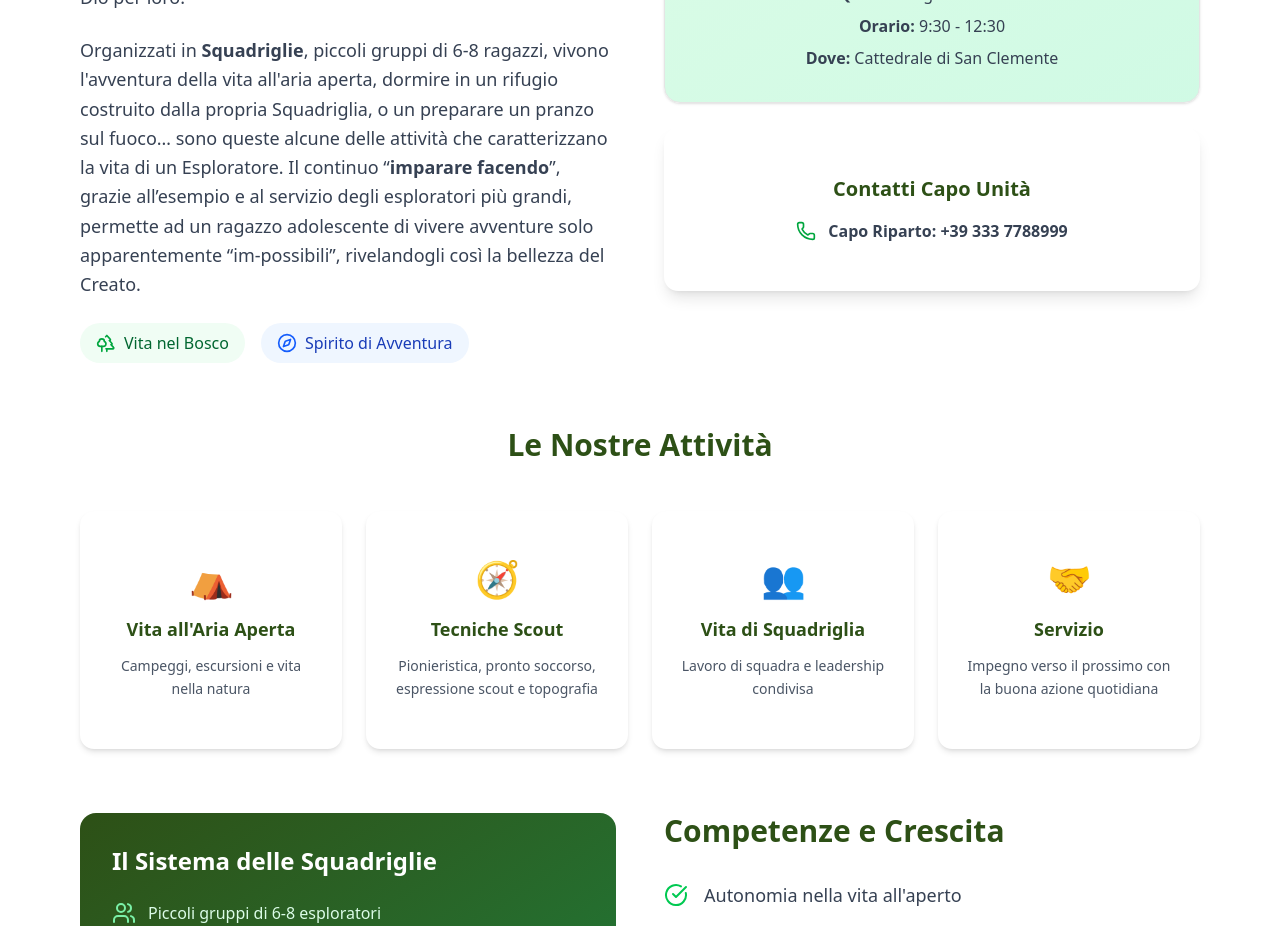
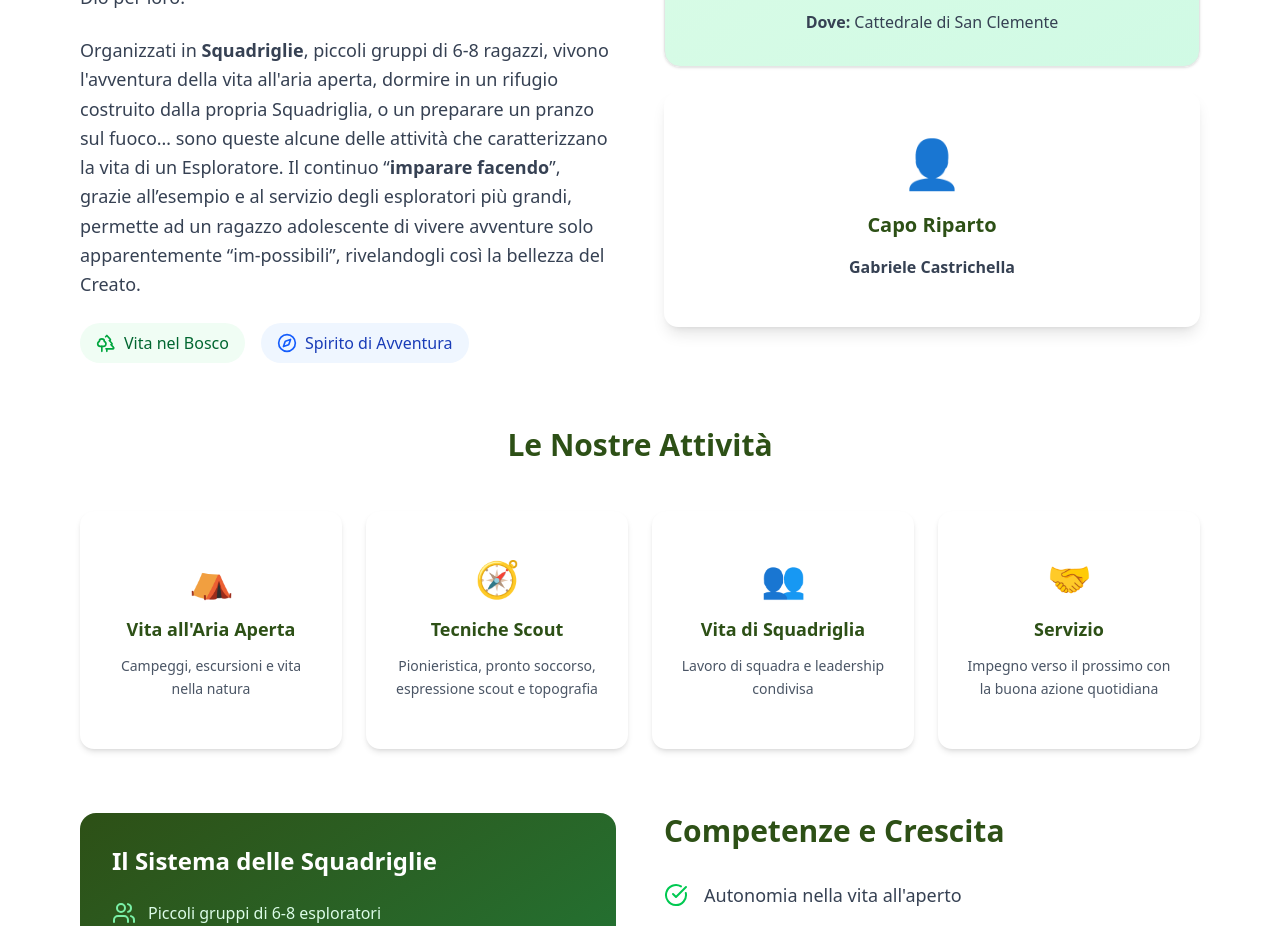
Before and after one commit to RiccardoSchiavetta/Velletri1FSE, a React (Vite) app: page /esploratori in a window 1280 px wide. Shown: the part 900-1826 px from the top of the page. Built offline with nearby package versions, Linux system fonts and the light colour scheme; no server answers.

Commit message:
Modifiche home page e rimossi contatti dei capi

```diff
--- a/src/pages/Coccinelle.jsx
+++ b/src/pages/Coccinelle.jsx
@@ -114,13 +114,13 @@ export default function Coccinelle() {
                   </div>
                 </div>
               </Card>
-               <Card className="border-0 shadow-lg">
+              <Card className="border-0 shadow-lg">
                     <CardContent className="p-6">
-                        <h3 className="text-xl font-bold text-[#2d5016] mb-4 text-center">Contatti Capo Unità</h3>
+                      <div className="text-5xl mb-6 flex items-center justify-center">👤</div>
+                        <h3 className="text-xl font-bold text-[#2d5016] mb-4 text-center">Capo Cerchio</h3>
                         <div className="flex items-center justify-center text-gray-700">
-                            <Phone className="w-5 h-5 mr-3 text-red-600" />
                             <div>
-                                <p className="font-semibold">Capo Cerchio: +39 335 4455666</p>
+                                <p className="font-semibold">Elisa Cianfarani</p>
                             </div>
                         </div>
                     </CardContent>
--- a/src/pages/Esploratori.jsx
+++ b/src/pages/Esploratori.jsx
@@ -113,11 +113,11 @@ export default function Esploratori() {
               </Card>
               <Card className="border-0 shadow-lg">
                     <CardContent className="p-6">
-                        <h3 className="text-xl font-bold text-[#2d5016] mb-4 text-center">Contatti Capo Unità</h3>
+                      <div className="text-5xl mb-6 flex items-center justify-center">👤</div>
+                        <h3 className="text-xl font-bold text-[#2d5016] mb-4 text-center">Capo Riparto</h3>
                         <div className="flex items-center justify-center text-gray-700">
-                            <Phone className="w-5 h-5 mr-3 text-green-600" />
                             <div>
-                                <p className="font-semibold">Capo Riparto: +39 333 7788999</p>
+                                <p className="font-semibold">Gabriele Castrichella</p>
                             </div>
                         </div>
                     </CardContent>
--- a/src/pages/Guide.jsx
+++ b/src/pages/Guide.jsx
@@ -110,11 +110,11 @@ export default function Guide() {
               </Card>
               <Card className="border-0 shadow-lg">
                     <CardContent className="p-6">
-                        <h3 className="text-xl font-bold text-[#2d5016] mb-4 text-center">Contatti Capo Unità</h3>
+                      <div className="text-5xl mb-6 flex items-center justify-center">👤</div>
+                        <h3 className="text-xl font-bold text-[#2d5016] mb-4 text-center">Capo Riparto</h3>
                         <div className="flex items-center justify-center text-gray-700">
-                            <Phone className="w-5 h-5 mr-3 text-emerald-600" />
                             <div>
-                                <p className="font-semibold">Capo Riparto: +39 338 1212123</p>
+                                <p className="font-semibold">Sara Giuliano</p>
                             </div>
                         </div>
                     </CardContent>
--- a/src/pages/Home.jsx
+++ b/src/pages/Home.jsx
@@ -107,7 +107,7 @@ export default function Home() {
             <Link to={createPageUrl("Contatti")}>
               <Button size="lg" className="bg-[#4ade80] hover:bg-[#22c55e] text-[#2d5016] font-semibold px-8 py-4 text-lg rounded-xl shadow-lg">
                 <Heart className="w-5 h-5 mr-2" />
-                Iscrivi tuo figlio
+                Iscrivi i tuoi figli
                 <ArrowRight className="w-5 h-5 ml-2" />
               </Button>
             </Link>
--- a/src/pages/Lupetti.jsx
+++ b/src/pages/Lupetti.jsx
@@ -112,13 +112,13 @@ export default function Lupetti() {
                     </div>
                     </div>
                 </Card>
-                <Card className="border-0 shadow-lg">
+              <Card className="border-0 shadow-lg">
                     <CardContent className="p-6">
-                        <h3 className="text-xl font-bold text-[#2d5016] mb-4 text-center">Contatti Capo Unità</h3>
+                      <div className="text-5xl mb-6 flex items-center justify-center">👤</div>
+                        <h3 className="text-xl font-bold text-[#2d5016] mb-4 text-center">Akela</h3>
                         <div className="flex items-center justify-center text-gray-700">
-                            <Phone className="w-5 h-5 mr-3 text-green-600" />
                             <div>
-                                <p className="font-semibold">Akela: +39 334 1122333</p>
+                                <p className="font-semibold">Marco Molteni</p>
                             </div>
                         </div>
                     </CardContent>
--- a/src/pages/Rover.jsx
+++ b/src/pages/Rover.jsx
@@ -113,11 +113,11 @@ export default function Rover() {
               </Card>
               <Card className="border-0 shadow-lg">
                     <CardContent className="p-6">
-                        <h3 className="text-xl font-bold text-[#2d5016] mb-4 text-center">Contatti Capo Unità</h3>
+                      <div className="text-5xl mb-6 flex items-center justify-center">👤</div>
+                        <h3 className="text-xl font-bold text-[#2d5016] mb-4 text-center">Capo Clan</h3>
                         <div className="flex items-center justify-center text-gray-700">
-                            <Phone className="w-5 h-5 mr-3 text-blue-600" />
                             <div>
-                                <p className="font-semibold">Capo Clan: +39 339 3434345</p>
+                                <p className="font-semibold">Simone Sabbatini</p>
                             </div>
                         </div>
                     </CardContent>
--- a/src/pages/Scolte.jsx
+++ b/src/pages/Scolte.jsx
@@ -112,11 +112,11 @@ export default function Scolte() {
               </Card>
               <Card className="border-0 shadow-lg">
                     <CardContent className="p-6">
-                        <h3 className="text-xl font-bold text-[#2d5016] mb-4 text-center">Contatti Capo Unità</h3>
+                      <div className="text-5xl mb-6 flex items-center justify-center">👤</div>
+                        <h3 className="text-xl font-bold text-[#2d5016] mb-4 text-center">Capo Fuoco</h3>
                         <div className="flex items-center justify-center text-gray-700">
-                            <Phone className="w-5 h-5 mr-3 text-rose-600" />
                             <div>
-                                <p className="font-semibold">Capo Fuoco: +39 331 5656567</p>
+                                <p className="font-semibold">Camilla Mattoccia</p>
                             </div>
                         </div>
                     </CardContent>
```
